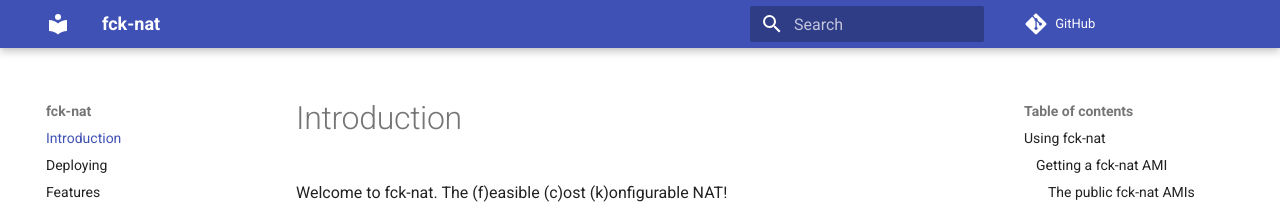
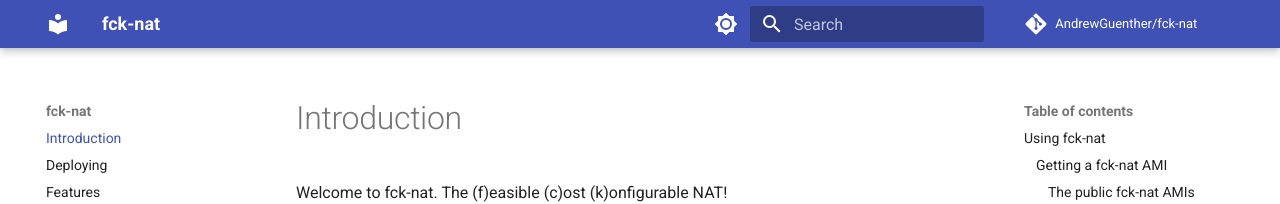
Before and after one commit to AndrewGuenther/fck-nat, an MkDocs documentation site: the page built from docs/index.md, in a window 1280 px wide. Shown: the top 204 px of the page. Built offline with MkDocs 1.6.1 and Material for MkDocs 9.7.7, drawn with Linux system fonts in a browser that asks for light colours; comment, search, counter and statistics services are not loaded.

```diff
--- a/mkdocs.yml
+++ b/mkdocs.yml
@@ -2,6 +2,18 @@ site_name: fck-nat
 
 theme:
   name: material
+  palette:
+    # Palette toggle for light mode
+    - scheme: default
+      toggle:
+        icon: material/brightness-7
+        name: Switch to dark mode
+    # Palette toggle for dark mode
+    - scheme: slate
+      toggle:
+        icon: material/brightness-4
+        name: Switch to light mode
+
 
 nav:
   - Introduction: index.md
@@ -9,6 +21,8 @@ nav:
   - Features: features.md
 
 repo_url: https://github.com/AndrewGuenther/fck-nat
+repo_name: AndrewGuenther/fck-nat
+edit_uri: edit/main/docs/
 
 markdown_extensions:
   - pymdownx.highlight:
```
